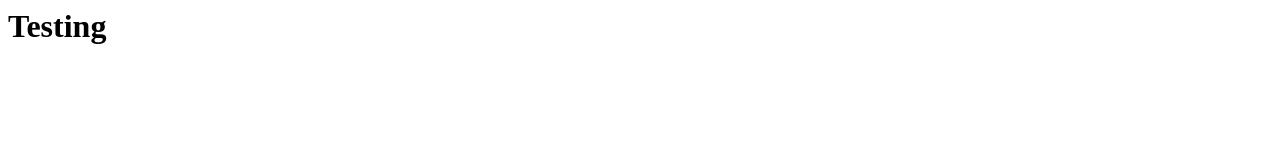
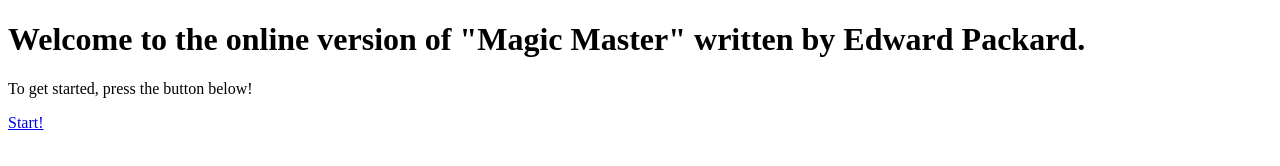
Before and after one commit to StarskyDarkstripe/Adventure, a plain HTML site: page index.html in a window 1280 px wide. Drawn offline with Linux system fonts and the light colour scheme.

Commit message:
Update index.html

```diff
--- a/index.html
+++ b/index.html
@@ -1 +1,20 @@
-<h1>Testing</h1>
+<!DOCTYPE html>
+<html>
+  <head>
+    <link rel="stylesheet" href="main.css">
+  </head>
+
+  <body>
+    <div>
+      <h1>Welcome to the online version of "Magic Master" written by Edward Packard.</h1>
+    </div>
+
+    <div>
+      <p>To get started, press the button below!</p>
+    </div>
+
+    <div>
+      <a style="button" href="#">Start!</a>
+    </div>
+  </body>
+</html>
```
